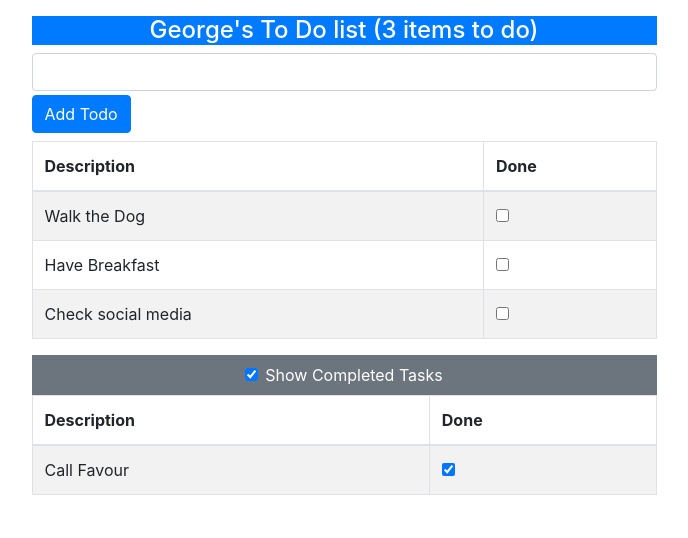
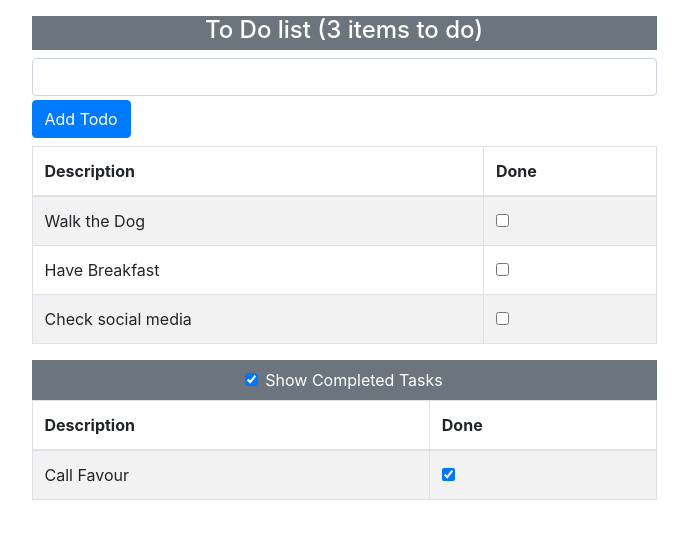
Before and after one commit to georgeokez/todo-list-app, a React (Create React App) app: page / in a window 1280 px wide. Shown: the top 538 px of the page, without its empty margins (281-969 px from the left). Built offline with nearby package versions, Linux system fonts and the light colour scheme.

Commit message:
add localstorage to todo app

```diff
--- a/src/App.js
+++ b/src/App.js
@@ -27,9 +27,12 @@ export default class App extends Component {
 
   createNewTodo = (task) => {
     if (!this.state.todoItems.find((item) => item.action === task)) {
-      this.setState({
-        todoItems: [...this.state.todoItems, { action: task, done: false }],
-      });
+      this.setState(
+        {
+          todoItems: [...this.state.todoItems, { action: task, done: false }],
+        },
+        () => localStorage.setItem("todos", JSON.stringify(this.state))
+      );
     }
   };
 
@@ -60,11 +63,29 @@ export default class App extends Component {
     </table>
   );
 
+  componentDidMount = () => {
+    let data = localStorage.getItem("todos");
+    this.setState(
+      data != null
+        ? JSON.parse(data)
+        : {
+            userName: "George",
+            todoItems: [
+              { action: "Walk the Dog", done: false },
+              { action: "Have Breakfast", done: false },
+              { action: "Call Favour", done: true },
+              { action: "Check social media", done: false },
+            ],
+            showCompleted: true,
+          }
+    );
+  };
+
   // Using the fat arrow syntax to define the render function
   render = () => (
     <div className="row container-fluid mt-3">
       <div className="w-50 mx-auto">
-        <TodoBanner name={this.state.userName} tasks={this.state.todoItems} />
+        <TodoBanner tasks={this.state.todoItems} />
 
         <TodoCreator callback={this.createNewTodo} />
 
--- a/src/components/TodoBanner.js
+++ b/src/components/TodoBanner.js
@@ -2,9 +2,8 @@ import React, { Component } from "react";
 
 export class TodoBanner extends Component {
   render = () => (
-    <h4 className="bg-primary text-white text-center p2">
-      {this.props.name}'s To Do list (
-      {this.props.tasks.filter((t) => !t.done).length} items to do)
+    <h4 className="text-white text-center p2 todo-banner">
+      To Do list ({this.props.tasks.filter((t) => !t.done).length} items to do)
     </h4>
   );
 }
--- a/src/index.css
+++ b/src/index.css
@@ -1,13 +1,18 @@
 body {
   margin: 0;
-  font-family: -apple-system, BlinkMacSystemFont, 'Segoe UI', 'Roboto', 'Oxygen',
-    'Ubuntu', 'Cantarell', 'Fira Sans', 'Droid Sans', 'Helvetica Neue',
+  font-family: -apple-system, BlinkMacSystemFont, "Segoe UI", "Roboto", "Oxygen",
+    "Ubuntu", "Cantarell", "Fira Sans", "Droid Sans", "Helvetica Neue",
     sans-serif;
   -webkit-font-smoothing: antialiased;
   -moz-osx-font-smoothing: grayscale;
 }
 
 code {
-  font-family: source-code-pro, Menlo, Monaco, Consolas, 'Courier New',
+  font-family: source-code-pro, Menlo, Monaco, Consolas, "Courier New",
     monospace;
 }
+
+.todo-banner {
+  background-color: #6c757d;
+  padding-bottom: 5px;
+}
```
